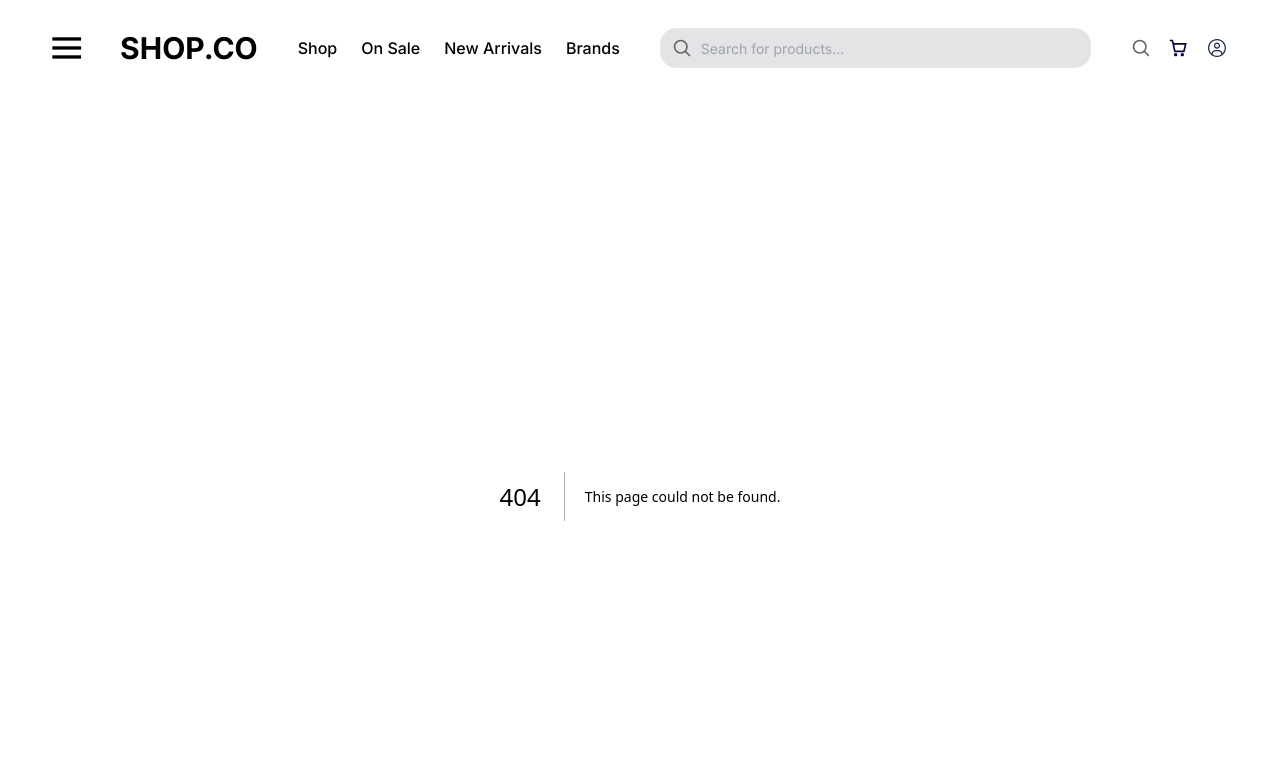
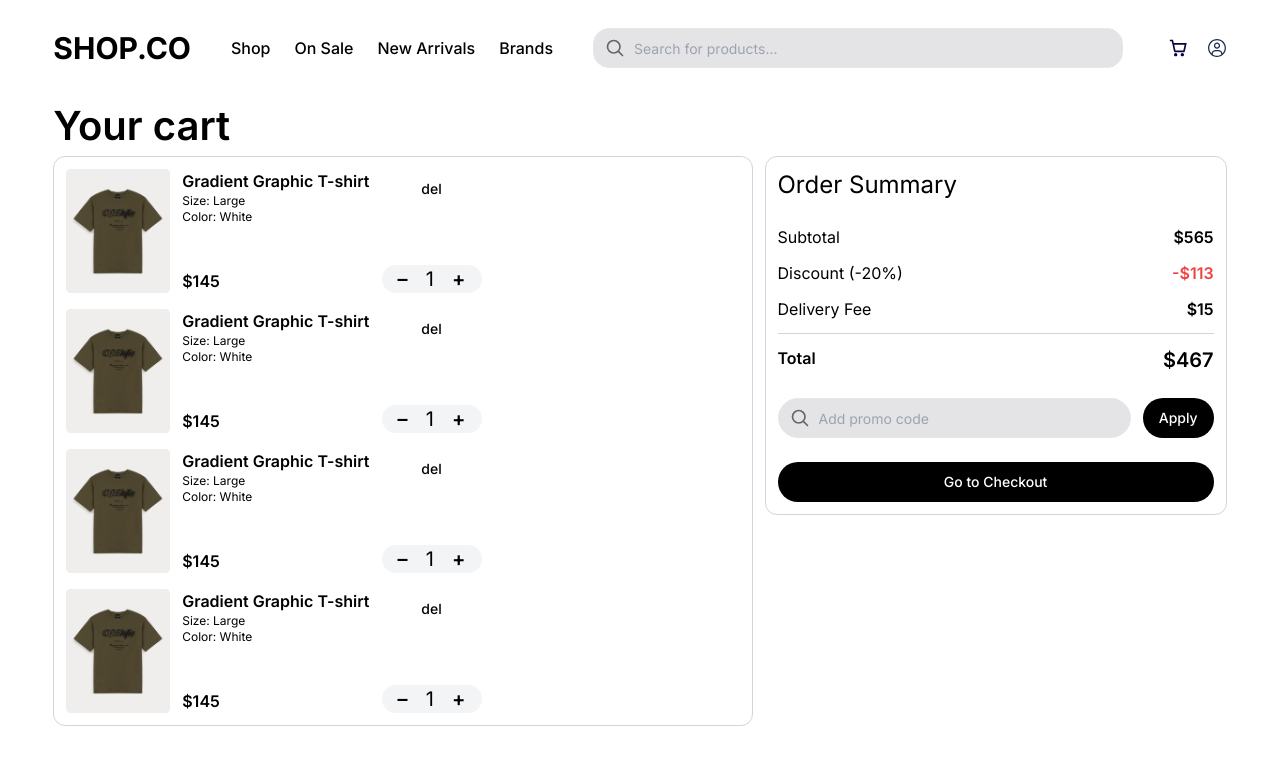
Before and after one commit to Vlashex/shop.co, a Next.js app: page /cart in a window 1280 px wide. Before the commit this address had no page. Shown: the top 764 px of the page. Built offline with nearby package versions, Linux system fonts and the light colour scheme.

Commit message:
Сделал вёстку корзины, исправил ошибки вёрстки шапки и главной страницы

```diff
--- a/src/app/(Main)/components/Main.tsx
+++ b/src/app/(Main)/components/Main.tsx
@@ -5,9 +5,9 @@ import React from 'react'
 
 export default function Main() {
   return (
-    <section className="w-fill bg-[#F2F0F1]">
-      <div className="flex justify-center items-center max-w-[1440px] w-11/12 mx-auto max-lg:flex-col max-lg:items-center">
-        <div className="flex flex-col max-w-[630px] gap-8 md:p-24 max-md:py-10">
+    <section className="w-full bg-[#F2F0F1]">
+      <div className="flex w-11/12 max-w-[1240px] justify-between items-center mx-auto max-md:flex-col max-lg:items-center">
+        <div className="flex flex-col w-full md:max-w-[630px] gap-8 py-24">
           <h1 className="max-w-[557px] font-semibold text-6xl">FIND CLOTHES THAT MATCHES YOUR STYLE</h1>
           <h3 className="text-base">Browse through our diverse range of meticulously crafted garments, designed to bring out your individuality and cater to your sense of style.</h3>
           <Button className="bg-black text-white w-fit px-16 py-4 rounded-3xl">Shop Now</Button>
@@ -28,7 +28,7 @@ export default function Main() {
             </div>
           </div>
         </div>
-        <div className="flex-1 lg:self-end md:w-1/2 ">
+        <div className="flex-1 lg:self-end md:w-1/2 mt-auto">
           <Image width={1200} src={bgMain} alt=""/>
         </div>
       </div>
--- /dev/null
+++ b/src/app/cart/components/CartProductCard.tsx
@@ -0,0 +1,27 @@
+import Image from "next/image";
+import React from "react";
+
+import img from "@/../public/product1.png";
+import { Button } from "@/components/ui/button";
+
+export default function CartProductCard() {
+  return (
+    <div className="flex h-[124px] gap-3 w-full">
+      <Image className="w-auto h-full" src={img} alt="" />
+      <div className="flex flex-col w-max">
+        <h1 className="font-semibold max-sm:text-xs">Gradient Graphic T-shirt</h1>
+        <h2 className="text-xs">Size: Large</h2>
+        <h2 className="text-xs">Color: White</h2>
+        <h1 className="font-semibold mt-auto">$145</h1>
+      </div>
+      <div className="flex flex-col justify-between">
+        <Button>del</Button>
+        <div className="flex items-center justify-between w-[100px] bg-gray-100 h-7 rounded-[62px]">
+          <Button className="text-xl font-semibold">–</Button>
+          <h1 className="text-xl">1</h1>
+          <Button className="text-xl font-semibold">+</Button>
+        </div>
+      </div>
+    </div>
+  );
+}
--- /dev/null
+++ b/src/app/cart/page.tsx
@@ -0,0 +1,3 @@
+import Cart from "./ui/Cart";
+
+export default Cart
--- /dev/null
+++ b/src/app/cart/ui/Cart.tsx
@@ -0,0 +1,53 @@
+import React from 'react'
+import CartProductCard from '../components/CartProductCard'
+import { Separator } from '@/components/ui/separator'
+import { InputWithButton } from '@/components/ui/inputWithButton'
+import { Button } from '@/components/ui/button'
+
+export default function Cart() {
+
+    const a = [1,2,3,4]
+
+  return (
+    <main className='max-w-[1240px] mx-auto w-11/12'>
+        <h1 className='text-[40px] font-semibold'>Your cart</h1>
+        <div className="grid grid-cols-5 max-md:grid-cols-1 gap-3">
+            <div className="grid col-span-3 justify-items-center justify-stretch grid-cols-1 flex-1 gap-4 border-solid border-[1px] border-gray-300 p-3 rounded-xl">
+                {
+                a.map((index)=>
+                    <CartProductCard key={index}/>
+                )
+                }
+            </div>
+            <div className="h-fit flex flex-col gap-6 col-span-2 border-solid border-[1px] border-gray-300 p-3 rounded-xl">
+                <h1 className='text-2xl'>Order Summary</h1>
+                <div className="flex flex-col gap-3">
+                    <div className="flex justify-between">
+                        <h1 className='text-opacity-60'>Subtotal</h1>
+                        <h2 className='font-semibold'>$565</h2>
+                    </div>
+                    <div className="flex justify-between">
+                        <h1 className='text-opacity-60'>Discount (-20%)</h1>
+                        <h2 className='font-semibold text-red-500'>-$113</h2>
+                    </div>
+                    <div className="flex justify-between">
+                        <h1 className='text-opacity-60'>Delivery Fee</h1>
+                        <h2 className='font-semibold'>$15</h2>
+                    </div>
+                    <Separator className='h-px bg-gray-300'/>
+                    <div className="flex justify-between">
+                        <h1 className='font-semibold'>Total</h1>
+                        <h2 className="text-xl font-semibold">$467</h2>
+                    </div>
+                </div>
+                <form className="flex gap-3">
+                    <InputWithButton className='rounded-3xl' placeholder='Add promo code'/>
+                    <Button className='text-sm bg-black text-white rounded-3xl'>Apply</Button>
+                </form>
+                <Button className='text-sm bg-black text-white rounded-3xl'>Go to Checkout</Button>
+
+            </div>
+        </div>
+    </main>
+  )
+}
--- a/src/app/shop/ui/Shop.tsx
+++ b/src/app/shop/ui/Shop.tsx
@@ -6,7 +6,7 @@ export default function Shop() {
 
   return (
     <div className="flex-1">
-        <div className="grid grid-cols-3 max-md:grid-cols-2 max-sm:grid-cols-1 justify-items-center gap-2">
+        <div className="grid grid-cols-4 max-lg:grid-cols-3 max-md:grid-cols-2 max-sm:grid-cols-1 justify-items-center gap-2">
           {
             a.map((index)=>
               <ProductCard key={index}/>
--- a/src/widgets/Header/header.tsx
+++ b/src/widgets/Header/header.tsx
@@ -56,9 +56,9 @@ export default function Header() {
   }
 
   return (
-    <header className='bg-white h-24 w-full mx-auto py-6 flex items-center justify-center max-w-[1440px]'>
+    <header className='bg-white h-24 w-full mx-auto py-6 flex items-center justify-center'>
       <nav className="flex w-11/12 max-w-[1240px] justify-between gap-4 lg:gap-10 items-center">
-        <div className="">
+        <div className="md:hidden">
           <DropdownMenu>
             <DropdownMenuTrigger asChild>
               <button type='button' className='text-2xl font-bold rotate-90'>|||</button>
@@ -68,14 +68,14 @@ export default function Header() {
             </DropdownMenuContent>
           </DropdownMenu>
         </div>
-        <Link href='/' className='text-3xl font-bold'>SHOP.CO</Link>
+        <Link href='/' className='text-3xl font-bold mr-auto'>SHOP.CO</Link>
         <div className='flex flex-nowrap text-nowrap gap-3 lg:gap-6 max-md:hidden'>
           <Links data={LinksData}/>
         </div>
-        <InputWithButton placeholder='Search for products...' generalClassName='max-[400px]:hidden'/>
+        <InputWithButton placeholder='Search for products...' generalClassName='max-[500px]:hidden'/>
         <div className="gap-3 max-h-full items-center flex">
           <Drawer>
-            <DrawerTrigger asChild>
+            <DrawerTrigger asChild className='min-[500px]:hidden'>
               <button>
                 <svg width='20px' height='20px' viewBox="0 0 24 24" fill="none" xmlns="http://www.w3.org/2000/svg" stroke="#000000"><g id="SVGRepo_bgCarrier" strokeWidth="0"></g><g id="SVGRepo_tracerCarrier" strokeLinecap="round" strokeLinejoin="round"></g><g id="SVGRepo_iconCarrier"> <path d="M15.7955 15.8111L21 21M18 10.5C18 14.6421 14.6421 18 10.5 18C6.35786 18 3 14.6421 3 10.5C3 6.35786 6.35786 3 10.5 3C14.6421 3 18 6.35786 18 10.5Z" stroke="#666666" strokeWidth="2" strokeLinecap="round" strokeLinejoin="round"></path> </g></svg>
               </button>
```
